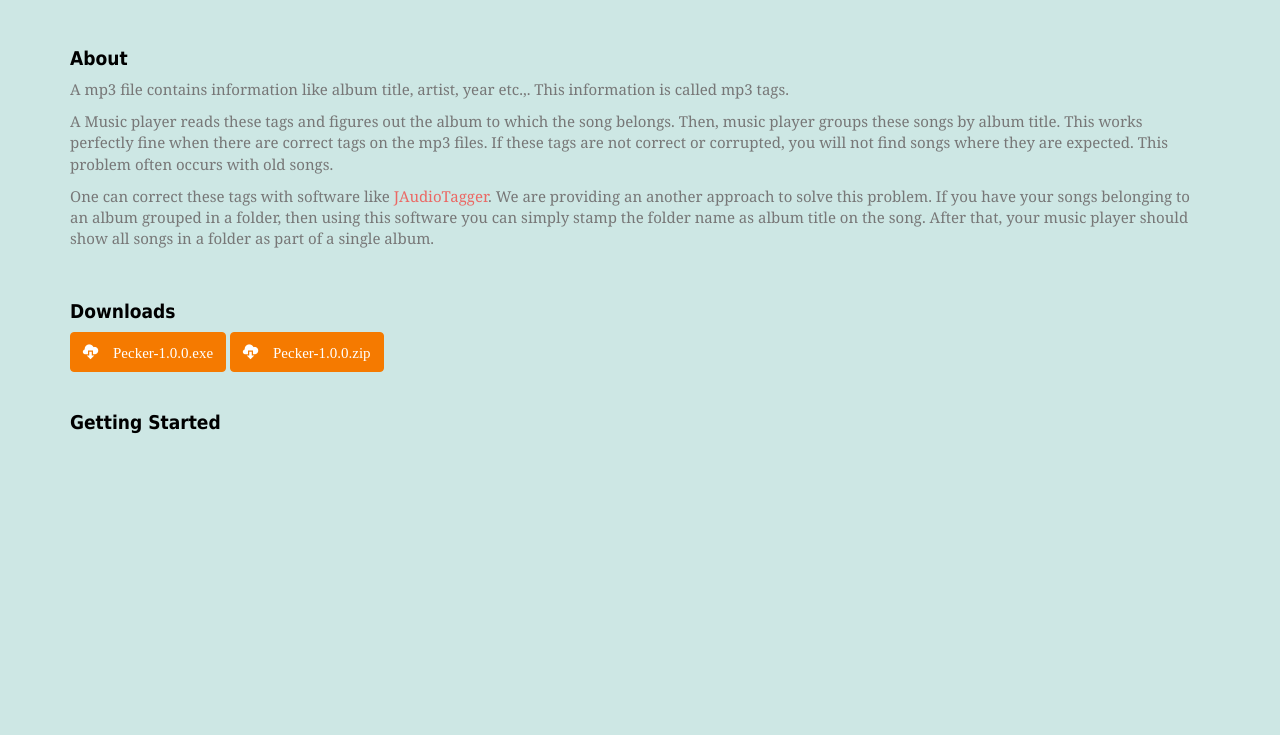
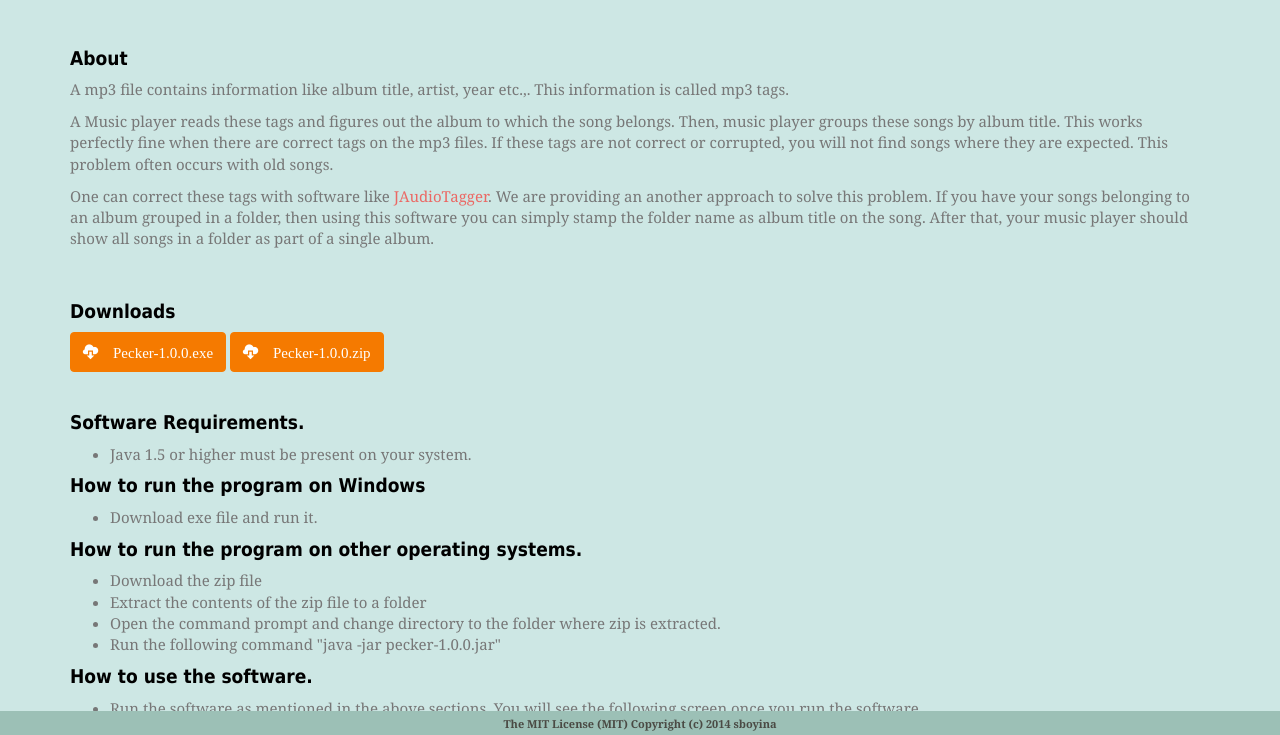
Before and after one commit to sboyina/canary, a plain HTML site: page index.html in a window 1280 px wide. Shown: the part 63-798 px from the top of the page. Drawn offline with nearby package versions, Linux system fonts and the light colour scheme; files whose address does not match are found by name.

Commit message:
refactoring

```diff
--- a/index.html
+++ b/index.html
@@ -52,8 +52,42 @@
 		<a class="btn btn-danger" href="https://github.com/sboyina/pecker/releases/download/V1.0.1-beta/pecker-1.0.0.exe"><span class="glyphicon glyphicon-cloud-download"> Pecker-1.0.0.exe</span></a>
 		<a class="btn btn-danger" href="https://github.com/sboyina/pecker/releases/download/V1.0.1-beta/pecker-1.0.0.zip"><span class="glyphicon glyphicon-cloud-download"> Pecker-1.0.0.zip</span></a>
 	</div>
-	<div class="container" id="downloads">
-		<h4>Getting Started</h4>
+	<div class="container">
+		<h4>Software Requirements.</h4>
+		<ul>
+			<li>Java 1.5 or higher must be present on your system.</li>
+		</ul>
+		<h4>How to run the program on Windows</h4>
+		<ul>
+			<li>Download exe file and run it.</li>
+		</ul>
+		<h4>How to run the program on other operating systems.</h4>
+		<ul>
+			<li>Download the zip file</li>
+			<li>Extract the contents of the zip file to a folder</li>
+			<li>Open the command prompt and change directory to the folder where zip is extracted.</li>
+			<li>Run the following command "java -jar pecker-1.0.0.jar"</li>
+		</ul>
+		<h4>How to use the software.</h4>
+		<ul>
+			<li>Run the software as mentioned in the above sections. You will see the following screen once you run the software.<br>
+				<img class="screen-shot" src="images/screenshots/main.png">
+			</li>
+			<li>Click on the folder icon to select the music library folder to process.<br>
+				<img class="screen-shot"  src="images/screenshots/folder-button-explain.png">
+			</li>
+			<li>By default, all sub-folders in the selected folder are also added for processing. If you don't want sub-folders to be processed, then un-check the check box.<br>
+			<img class="screen-shot"  src="images/screenshots/checkbox-explain.png"></li>
+			<li>Click on Start button.<br>
+				<img class="screen-shot"  src="images/screenshots/start-btn-explain.png"></li>
+			</li>
+			<li>Please wait until the execution is completed.<br>
+		<img class="screen-shot"  src="images/screenshots/success-explain.png"></li>
+			<li>Refresh the music library in your favorite music player.</li>
+		</ul>
+	</div>
+	<div class="page-footer">
+		The MIT License (MIT) Copyright (c) 2014 sboyina
 	</div>
   </body>
 </html>
--- a/stylesheets/skin.css
+++ b/stylesheets/skin.css
@@ -1,6 +1,21 @@
 body{
 	padding-top:100px;
 	background-color: #CDE7E4;
+}
+.screen-shot{
+	padding:10px;
+}
+.page-footer{
+	position:fixed;
+	bottom: 0px;
+	width: 100%;
+	text-align: center;
+	font-size: 11px;
+	background-color: #9CC0B6;
+	padding: 5px;
+	color: #000;
+	font-weight: bold;
+	color: #4A4A44;
 }
 .nav>li>a.btn-github{
 	color: #FFF;
```
Also changed, not shown: images/screenshots/checkbox-explain.png (added), images/screenshots/folder-button-explain.png (added), images/screenshots/main.png (added), images/screenshots/start-btn-explain.png (added), images/screenshots/success-explain.png (added).
